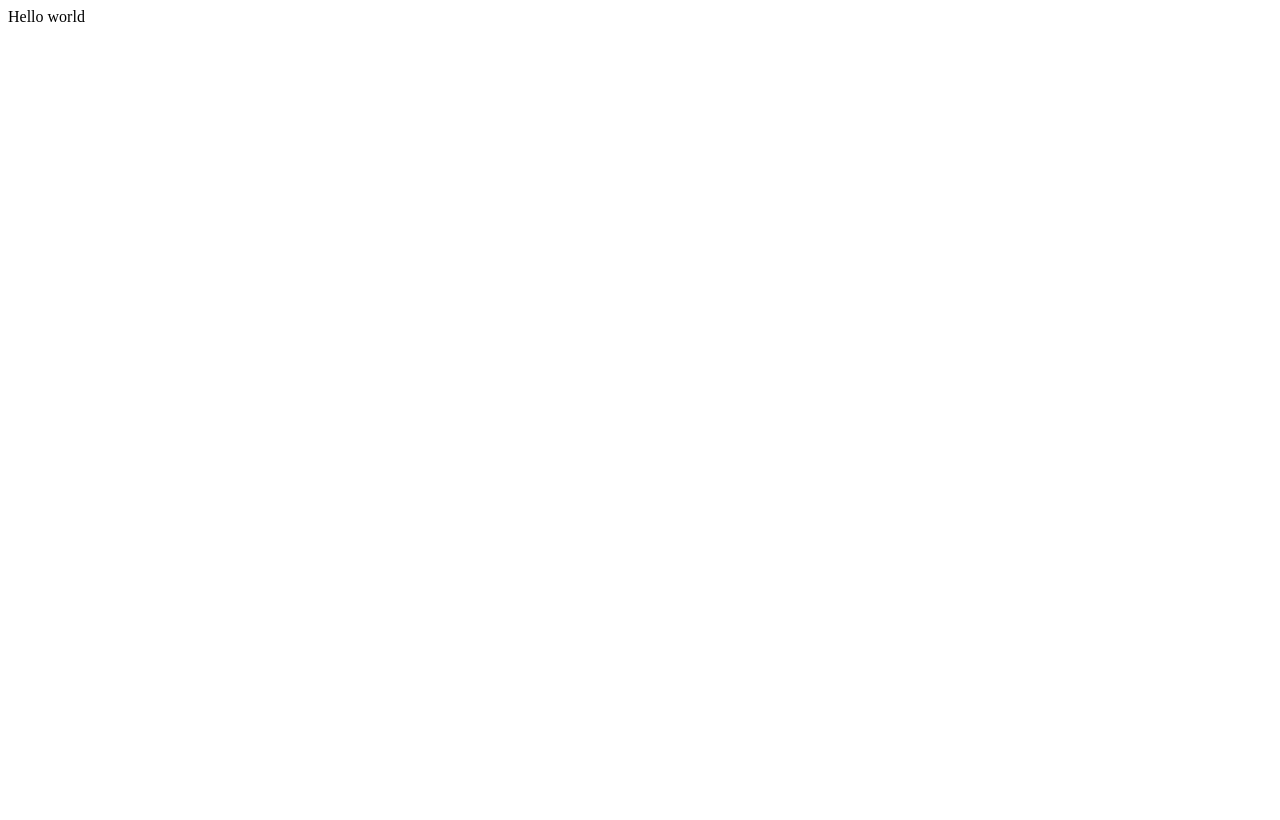
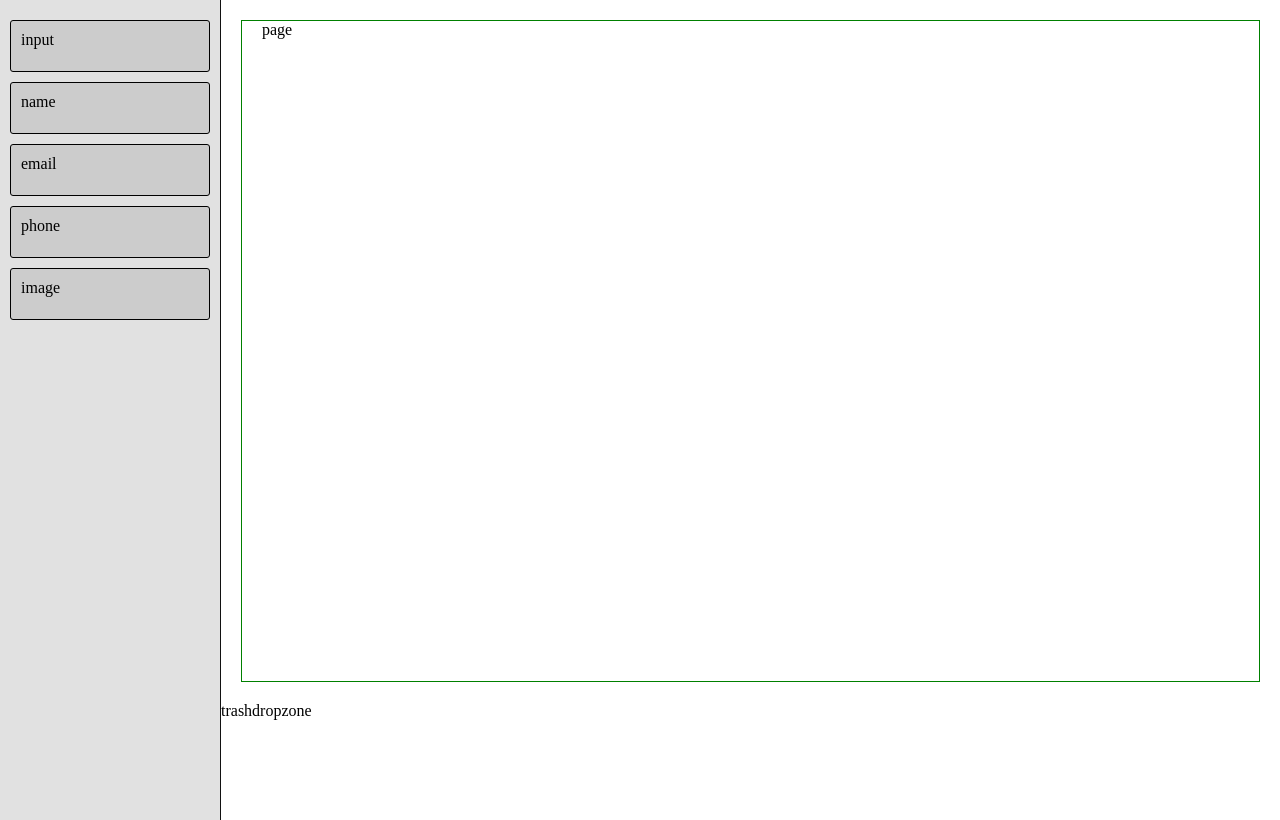
Before and after one commit to bpinazmul18/assignment-react-dnd, a React (Create React App) app: page / in a window 1280 px wide. Built offline with nearby package versions, Linux system fonts and the light colour scheme.

Commit message:
FEAT: Working on SideBarItem.

```diff
--- a/src/App.js
+++ b/src/App.js
@@ -1,7 +1,20 @@
 import React from 'react'
+import SideBarItem from './components/SideBarITem'
+import { SIDEBAR_ITEMS } from './constants'
 
-function App() {
-  return <div className="App">Hello world</div>
+const App = () => {
+  return (
+    <div className="body">
+      <div className="sideBar">
+        {Object.values(SIDEBAR_ITEMS).map((sideBarItem) => (
+          <SideBarItem key={sideBarItem.id} data={sideBarItem} />
+        ))}
+      </div>
+      <div className="pageContainer">
+        <div className="page">page</div>
+        trashdropzone
+      </div>
+    </div>
+  )
 }
-
 export default App
--- /dev/null
+++ b/src/components/SideBarITem.jsx
@@ -0,0 +1,21 @@
+import React from 'react'
+import { useDrag } from 'react-dnd'
+import { COLUMN } from '../constants'
+
+const SideBarItem = ({ data }) => {
+  const [{ opacity }, drag] = useDrag({
+    type: COLUMN,
+    item: data,
+    collect: (monitor) => ({
+      opacity: monitor.isDragging() ? 0.4 : 1,
+    }),
+  })
+
+  return (
+    <div className="sideBarItem" ref={drag} style={{ opacity }}>
+      {data.component.type}
+    </div>
+  )
+}
+
+export default SideBarItem
--- a/src/index.js
+++ b/src/index.js
@@ -6,6 +6,8 @@ import { HTML5Backend } from 'react-dnd-html5-backend'
 
 import App from './App'
 import reportWebVitals from './reportWebVitals'
+
+import './styles.css'
 
 const root = ReactDOM.createRoot(document.getElementById('root'))
 root.render(
--- /dev/null
+++ b/src/styles.css
@@ -0,0 +1,112 @@
+html,
+body {
+  margin: 0;
+  padding: 0;
+}
+
+.body {
+  display: flex;
+  flex-direction: row;
+}
+
+.sideBar {
+  flex: 0 0 1;
+  width: 200px;
+  padding: 10px;
+  border-right: 1px solid #111;
+  height: 100vh;
+  background: #e1e1e1;
+}
+
+.sideBarItem {
+  border: 1px solid #000;
+  border-radius: 3px;
+  height: 30px;
+  padding: 10px;
+  margin-top: 10px;
+  background: #ccc;
+}
+
+.page {
+  flex: 1 1 auto;
+  padding: 0 20px;
+  margin: 20px;
+  border: 1px solid green;
+}
+
+.dropZone {
+  flex: 0 0 auto;
+  height: 40px;
+  transition: 200ms all;
+}
+
+.dropZone:nth-of-type(2n) {
+  display: none;
+}
+
+.dropZone.horizontalDrag {
+  width: 40px;
+  height: auto;
+}
+
+.dropZone:not(.horizontalDrag).isLast {
+  flex: 1 1 auto;
+}
+
+.dropZone.active,
+.trashDropZone.active {
+  background: #00a2ff;
+  transition: 100ms all;
+}
+
+.component {
+  height: 60px;
+  padding: 10px;
+  background: #aaa;
+}
+
+.column {
+  border: 1px solid blue;
+  flex: 1 1 100%;
+  padding: 10px;
+}
+
+.columns {
+  display: flex;
+  padding: 20px 0;
+}
+
+.columnContainer {
+  display: flex;
+}
+
+.base {
+  padding: 0.5rem 1rem;
+  background-color: white;
+  cursor: move;
+}
+
+.row {
+  border: 1px solid red;
+  padding: 0;
+}
+
+.trashDropZone {
+  position: relative;
+  text-align: center;
+  padding: 20px 0;
+  margin: 0 auto;
+  width: 100px;
+  height: 100px;
+  border: 1px solid purple;
+  display: flex;
+  align-items: center;
+  justify-content: center;
+}
+
+.pageContainer {
+  display: flex;
+  flex: 1;
+  flex-direction: column;
+  margin-bottom: 100px;
+}
```
